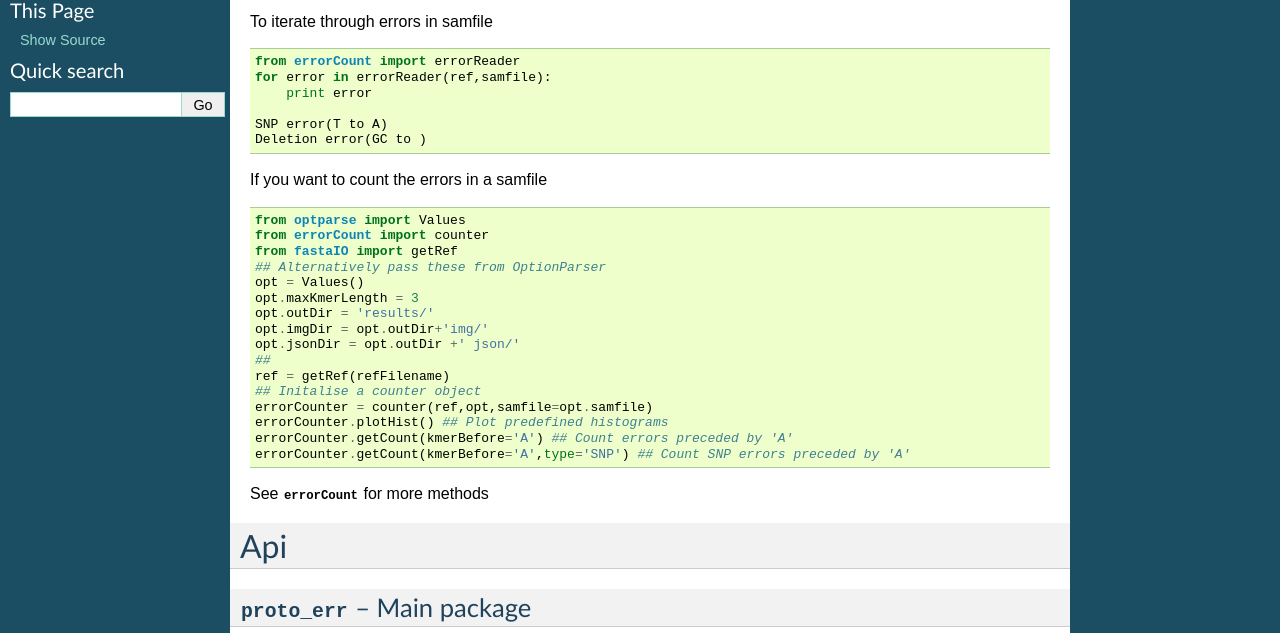
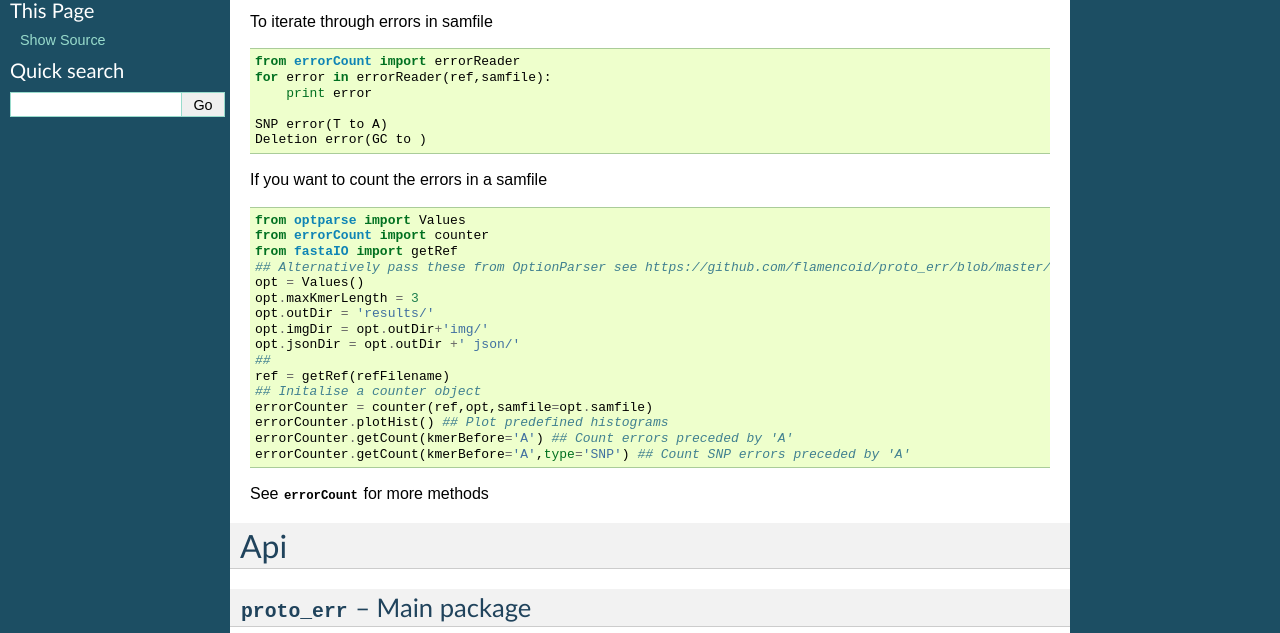
Before and after one commit to flamencoid/proto_err, a Sphinx documentation site: the page built from docs/index.rst, in a window 1280 px wide and 900 px high, scrolled down 518 px, cut to the strip 0-633 px from the top of the window. Built offline with Sphinx 7.4.7, drawn with Linux system fonts in a browser that asks for light colours; formulas are drawn with MathJax 3.

Commit message:
documentation

```diff
--- a/docs/index.rst
+++ b/docs/index.rst
@@ -45,7 +45,7 @@ If you want to count the errors in a samfile
    from optparse import Values
    from errorCount import counter
    from fastaIO import getRef
-   ## Alternatively pass these from OptionParser
+   ## Alternatively pass these from OptionParser see https://github.com/flamencoid/proto_err/blob/master/bin/errorStats.py
    opt = Values()
    opt.maxKmerLength = 3
    opt.outDir = 'results/'
```
